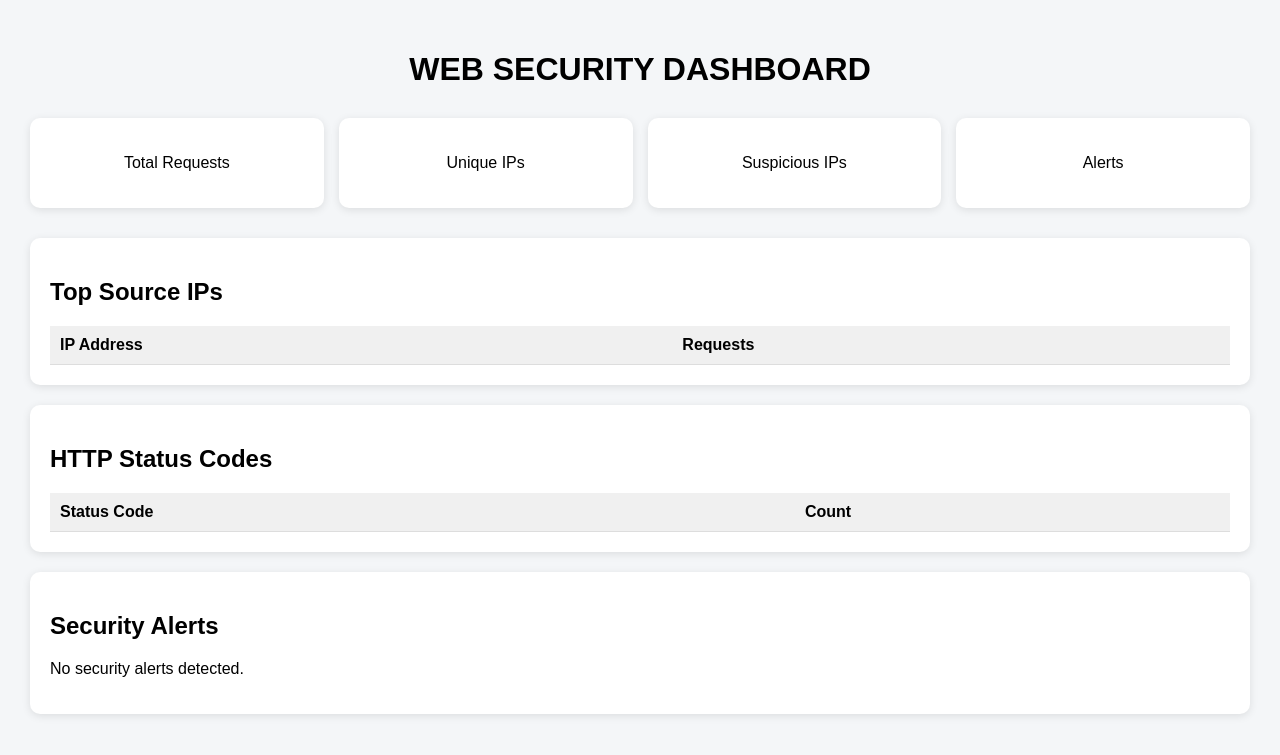
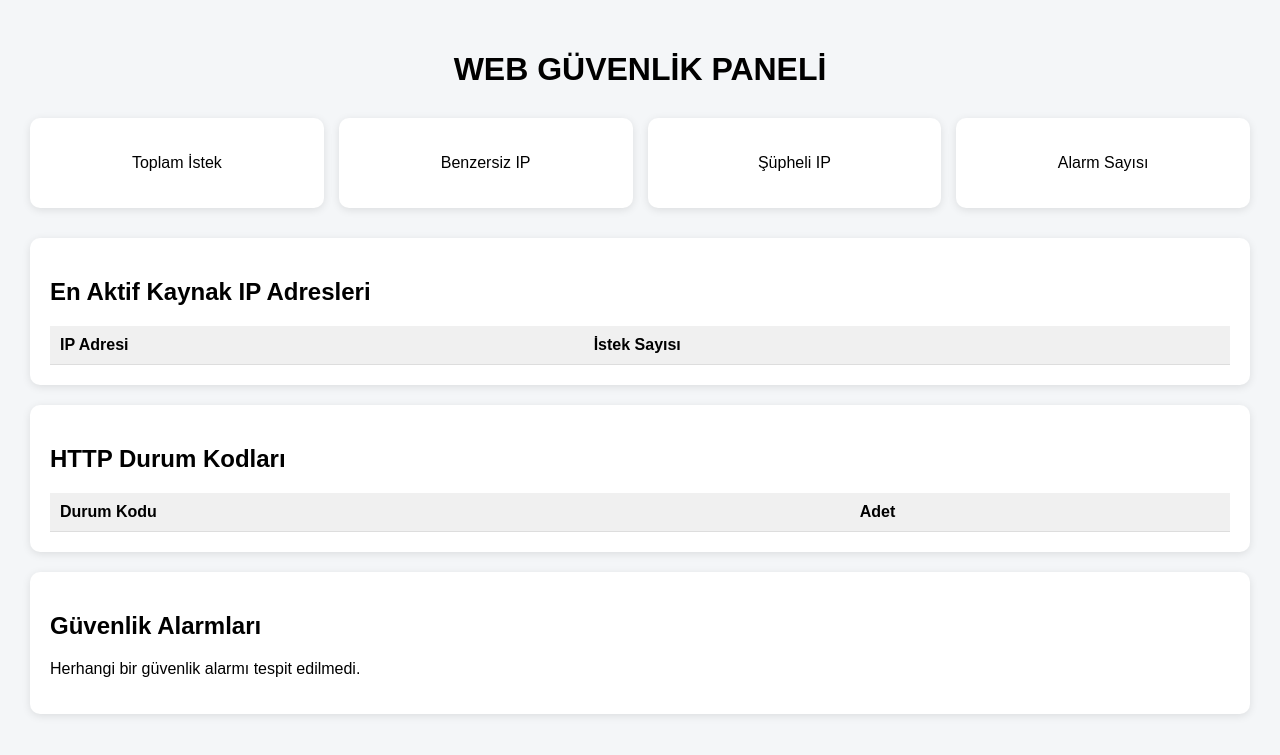
Before and after one commit to aliblck/web-attack-detector, a Flask app: template templates/dashboard.html in a window 1280 px wide. Shown: the top 755 px of the page. Run offline with Flask 3, Linux system fonts and the light colour scheme; the template is opened without the code that fills it, so the values that code supplies are empty.

Commit message:
Turkce aciklamalar ve arayuz guncellemesi

```diff
--- a/templates/dashboard.html
+++ b/templates/dashboard.html
@@ -2,7 +2,7 @@
 <html lang="tr">
 <head>
     <meta charset="UTF-8">
-    <title>Web Security Dashboard</title>
+    <title>Web Güvenlik Paneli</title>
 
     <style>
         body {
@@ -68,27 +68,27 @@
 
 <body>
 
-<h1>WEB SECURITY DASHBOARD</h1>
+<h1>WEB GÜVENLİK PANELİ</h1>
 
 <div class="cards">
 
     <div class="card">
-        <p>Total Requests</p>
+        <p>Toplam İstek</p>
         <h2>{{ total_requests }}</h2>
     </div>
 
     <div class="card">
-        <p>Unique IPs</p>
+        <p>Benzersiz IP</p>
         <h2>{{ unique_ips }}</h2>
     </div>
 
     <div class="card">
-        <p>Suspicious IPs</p>
+        <p>Şüpheli IP</p>
         <h2>{{ suspicious_ip_count }}</h2>
     </div>
 
     <div class="card">
-        <p>Alerts</p>
+        <p>Alarm Sayısı</p>
         <h2>{{ alert_count }}</h2>
     </div>
 
@@ -96,12 +96,12 @@
 
 <div class="section">
 
-    <h2>Top Source IPs</h2>
+    <h2>En Aktif Kaynak IP Adresleri</h2>
 
     <table>
         <tr>
-            <th>IP Address</th>
-            <th>Requests</th>
+            <th>IP Adresi</th>
+            <th>İstek Sayısı</th>
         </tr>
 
         {% for ip, count in top_ips %}
@@ -116,12 +116,12 @@
 
 <div class="section">
 
-    <h2>HTTP Status Codes</h2>
+    <h2>HTTP Durum Kodları</h2>
 
     <table>
         <tr>
-            <th>Status Code</th>
-            <th>Count</th>
+            <th>Durum Kodu</th>
+            <th>Adet</th>
         </tr>
 
         {% for code, count in status_counts.items() %}
@@ -136,14 +136,14 @@
 
 <div class="section">
 
-    <h2>Security Alerts</h2>
+    <h2>Güvenlik Alarmları</h2>
 
     {% if alerts %}
 
     <table>
         <tr>
-            <th>Source IP</th>
-            <th>Reason</th>
+            <th>Kaynak IP</th>
+            <th>Neden</th>
         </tr>
 
         {% for alert in alerts %}
@@ -156,7 +156,7 @@
 
     {% else %}
 
-    <p>No security alerts detected.</p>
+    <p>Herhangi bir güvenlik alarmı tespit edilmedi.</p>
 
     {% endif %}
 
```
Also changed, not shown: analyzer.py (+15 -0 lines), dashboard.py (+14 -0 lines), detector.py (+31 -3 lines), ioc.py (+29 -6 lines), main.py (+101 -33 lines), monitor.py (+42 -19 lines), parser.py (+16 -0 lines), tests/run_tests.py (+17 -10 lines).
